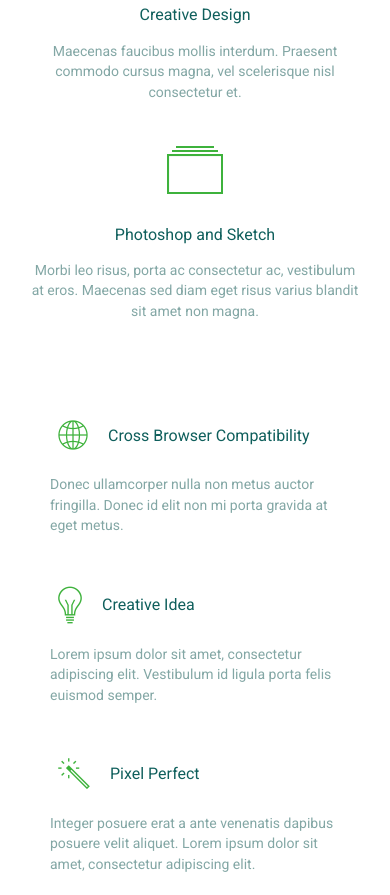
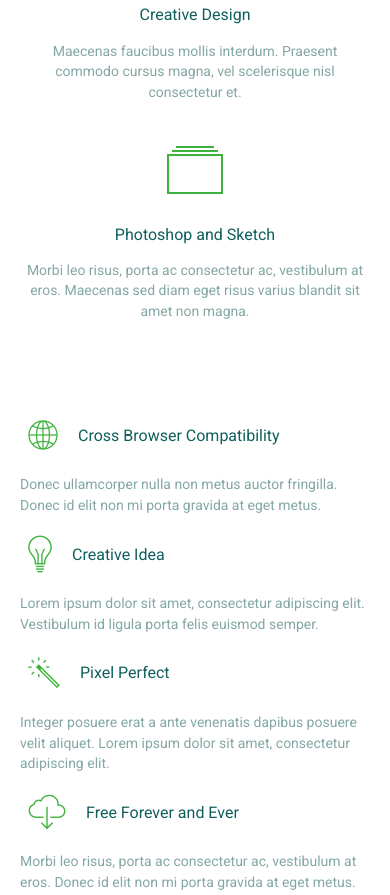
Before and after one commit to Iryna25/wapik, a website: page index.html in a window 390 px wide. Shown: the part 1272-2167 px from the top of the page. Drawn offline with Linux system fonts and the light colour scheme.

Commit message:
features paddings

```diff
--- a/less/main.less
+++ b/less/main.less
@@ -271,6 +271,7 @@ ul{
 				width: 50%;
 				@media all and (max-width: 750px){
 					width: 100%;
+					padding: 0 10px;
 				}
 				padding: 0 40px;
 				text-align: left;
@@ -292,7 +293,7 @@ ul{
 			width: 30%;
 			@media all and (max-width: 750px){
 				width: 100%;
-				padding: 0 20px 30px;
+				padding: 0 10px 30px;
 			}
 		}
 
```
Also changed, not shown: css/main.css.
